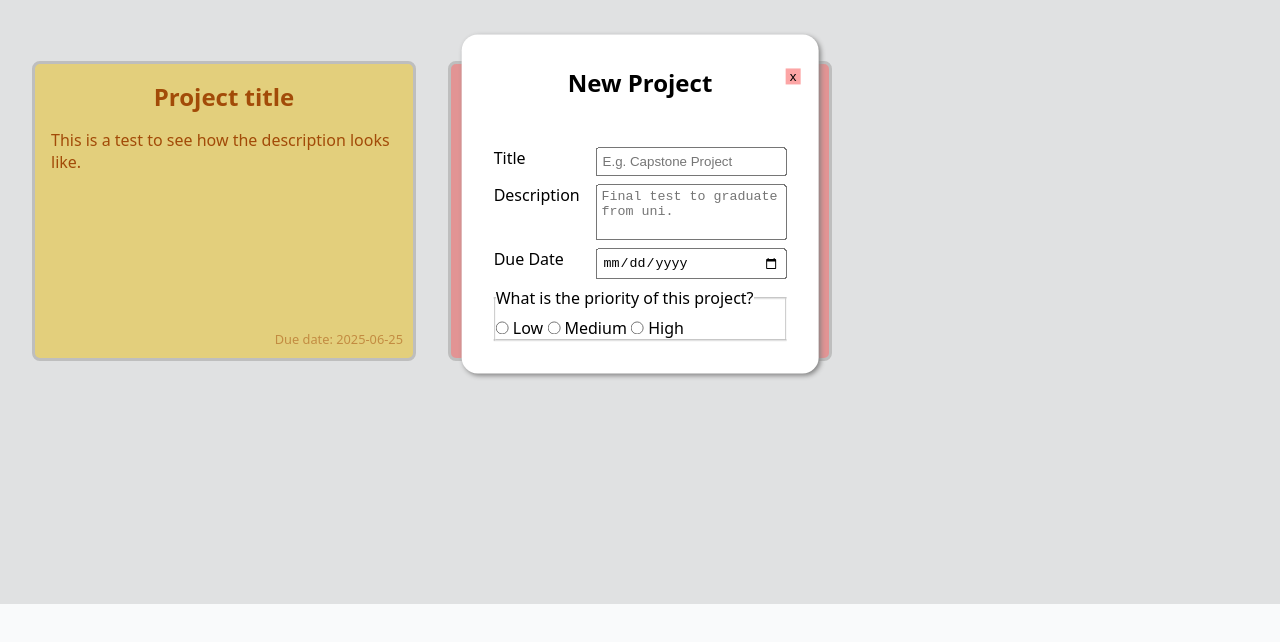
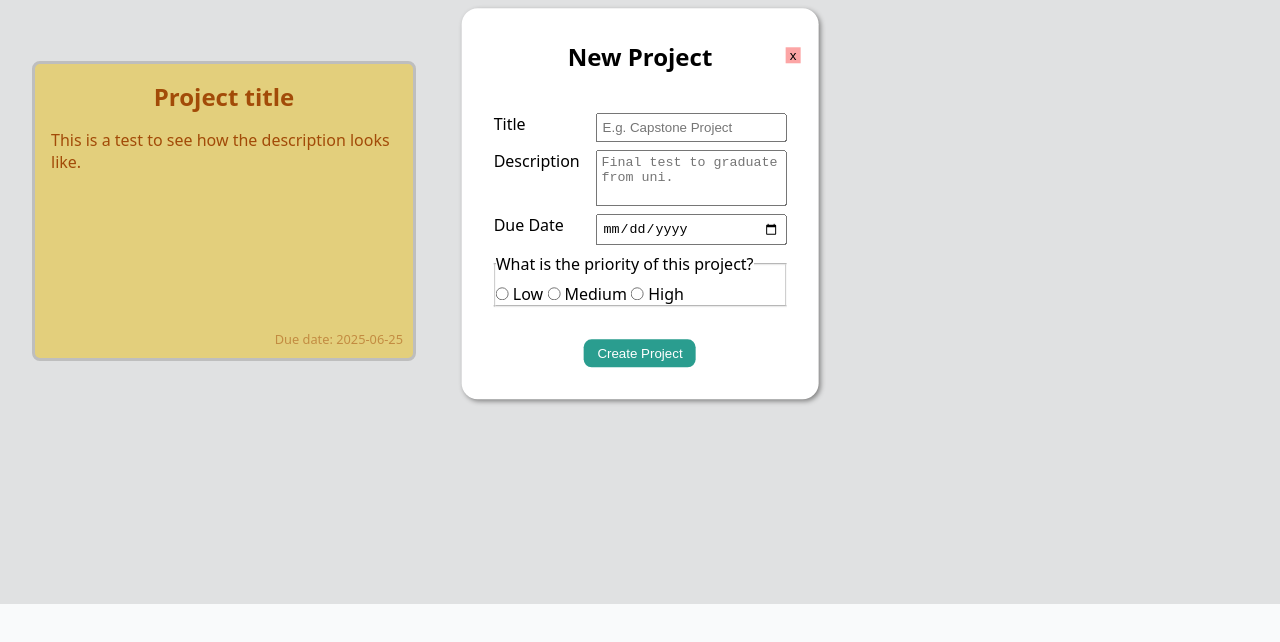
Before and after one commit to alextalijan/todo-list, a website built with webpack: page src/template.html in a window 1280 px wide. Both pictures are taken after a click on the button "New Project". Shown: the part 196-838 px from the top of the page. Built offline with nearby package versions, Linux system fonts and the light colour scheme.

```diff
--- a/src/css/styles.css
+++ b/src/css/styles.css
@@ -78,7 +78,11 @@
     display: flex;
     flex-direction: column;
     align-items: center;
-    gap: 3rem;
+    gap: 2rem;
+}
+
+.modal > form > h2 {
+    margin-bottom: 0.5rem;
 }
 
 .modal > form > div {
@@ -104,6 +108,20 @@
 
 .modal > form fieldset > legend {
     margin-bottom: 0.5rem;
+}
+
+.create-project-btn {
+    padding: 0.5em 1em;
+    border-radius: 0.5rem;
+    border: none;
+    background-color: var(--accent-color);
+    color: white;
+    cursor: pointer;
+    transition: background-color 0.2s ease;
+}
+
+.create-project-btn:hover {
+    background-color: #21867A;
 }
 
 .title {
--- a/src/js/index.js
+++ b/src/js/index.js
@@ -3,19 +3,9 @@
 import { displayController } from "./display-controller.js";
 
 const myProjects = [];
-
-const project1 = new Project("Test",
-                            "We are testing our functionality for creating projects.",
-                            "2025-08-20",
-                            "high"
-                        );
-
-myProjects.push(project1);
-
 displayController.render(myProjects);
 
 const newProjectBtn = document.querySelector(".new-project-btn");
-const modal = document.querySelector(".modal");
 newProjectBtn.addEventListener("click", () => {
     const modal = document.querySelector(".modal");
     modal.showModal();
--- a/src/template.html
+++ b/src/template.html
@@ -37,6 +37,7 @@
             <label for="highPriority">High</label>
           </fieldset>
         </div>
+        <button type="submit" class="create-project-btn">Create Project</button>
       </form>
     </dialog>
     <h1 class="title">My Projects</h1>
```
Also changed, not shown: src/js/project-manager.js (added, +22 -0 lines).
